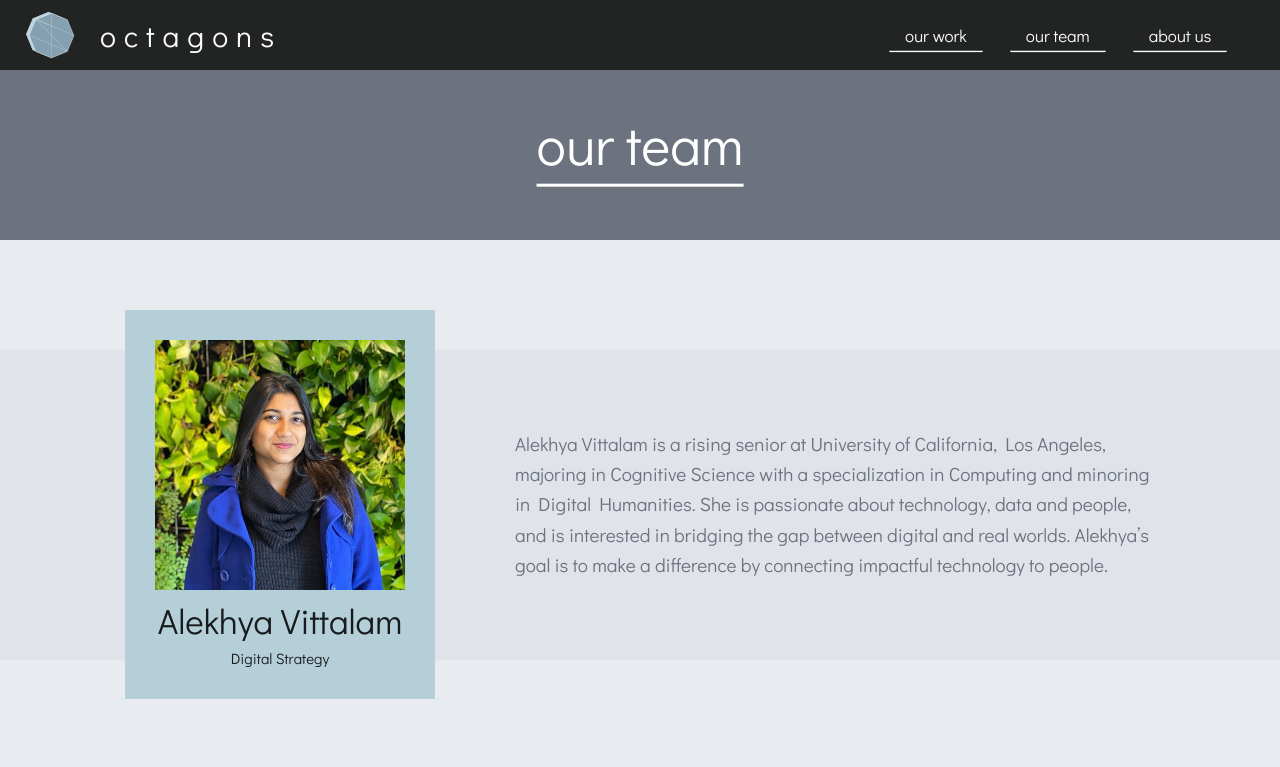
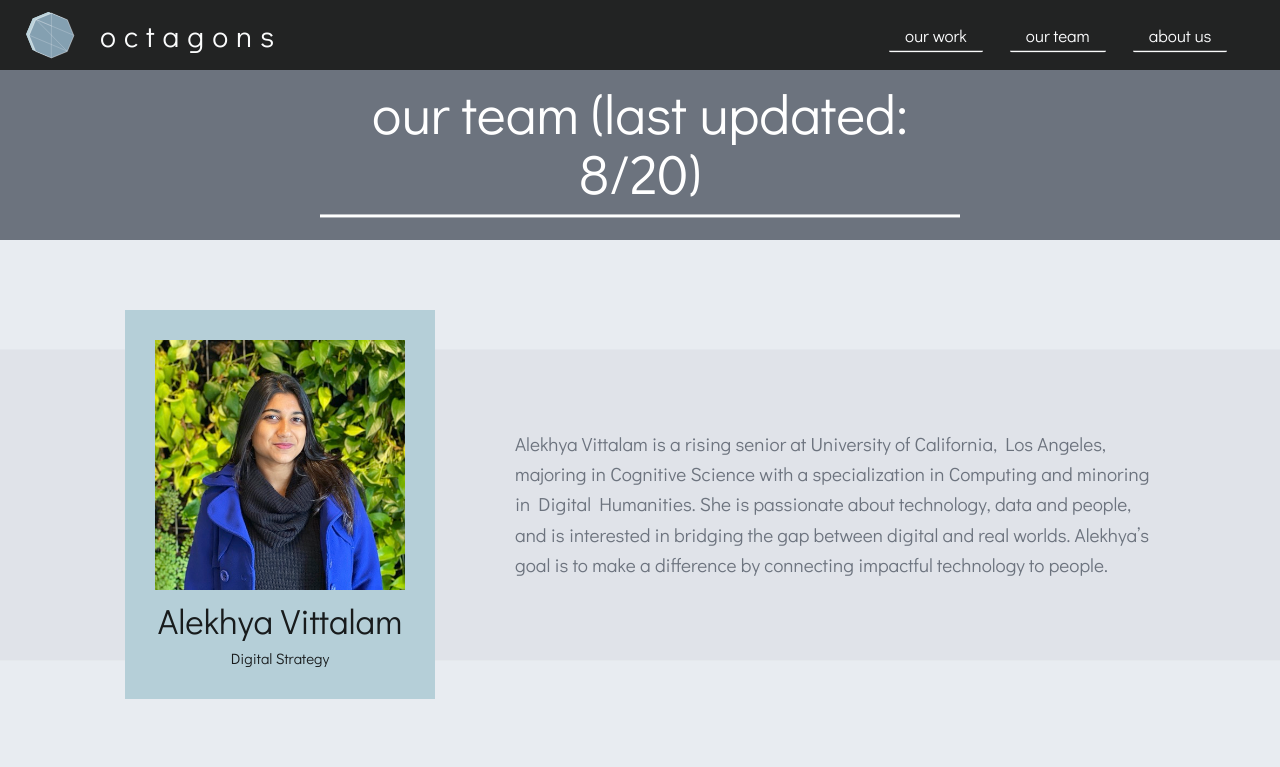
Before and after one commit to coddingtonjoel/octagons, a React (Create React App) app in the folder client/: page /team in a window 1280 px wide. Shown: the top 767 px of the page. Built offline with nearby package versions, Linux system fonts and the light colour scheme.

Commit message:
Update Team.js

```diff
--- a/client/src/pages/Team.js
+++ b/client/src/pages/Team.js
@@ -7,7 +7,9 @@ const Team = () => {
         <Fragment>
             <div className="about-page-header">
                 <div className="heading-container">
-                    <h3 className="heading-white">our team</h3>
+                    <h3 className="heading-white">
+                        our team (last updated: 8/20)
+                    </h3>
                 </div>
             </div>
             <div className="about-page-body-team">
```
